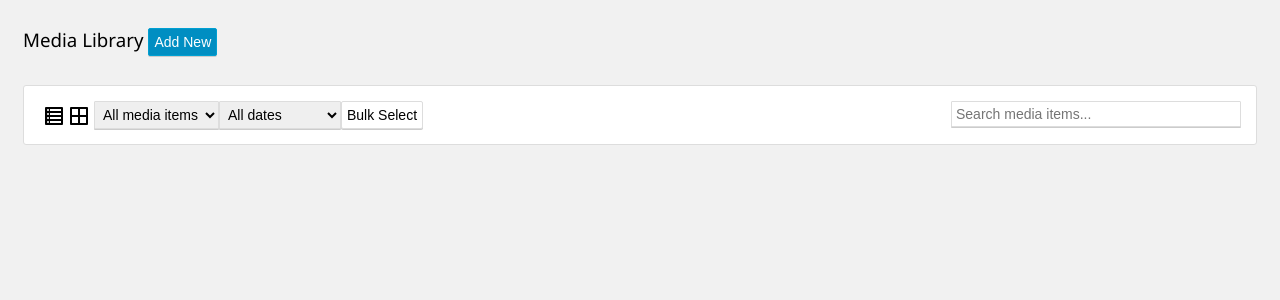
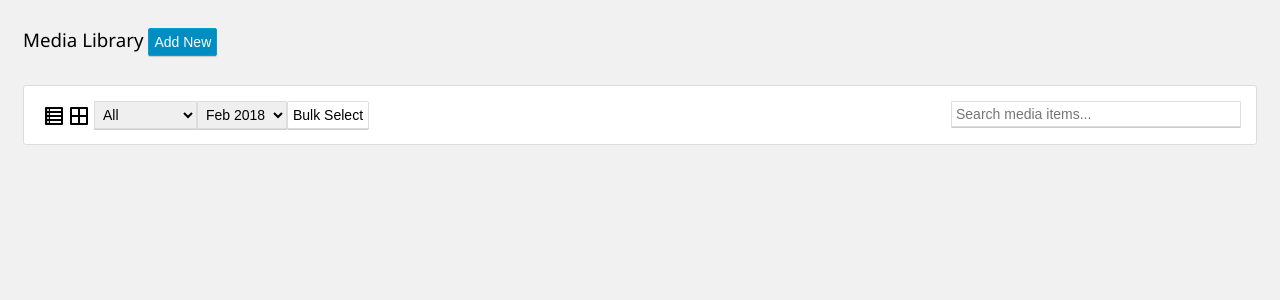
Before and after one commit to Cortek-Solutions/ng-media, an Angular app: page / in a window 1280 px wide. Shown: the top 300 px of the page. Built offline with nearby package versions, Linux system fonts and the light colour scheme.

Commit message:
Refactor the markup

```diff
--- a/src/app/ng-media/components/grid-view/grid-view.component.html
+++ b/src/app/ng-media/components/grid-view/grid-view.component.html
@@ -1,3 +1,3 @@
 <div class="preview-image" *ngFor="let image of images">
-    <div [style.backgroundImage]="'url('+ image.src +')'"></div>
-  </div>
+  <div [style.backgroundImage]="'url('+ image.src +')'"></div>
+</div>
--- a/src/app/ng-media/components/media-toolbar/media-toolbar.component.html
+++ b/src/app/ng-media/components/media-toolbar/media-toolbar.component.html
@@ -7,18 +7,12 @@
       <span class="icon dashicons-grid-view"></span>
     </div>
   </div>
-
   <select id="media-attachment-filters" class="ngm-input">
-    <option value="all">All media items</option>
-    <option value="image">Images</option>
-    <option value="audio">Audio</option>
-    <option value="video">Video</option>
-    <option value="others">Other types</option>
+    <option [value]="type.value" *ngFor="let type of types">{{type.value}}</option>
   </select>
 
   <select id="media-attachment-date-filters" class="ngm-input">
-    <option value="all">All dates</option>
-    <option value="0">February 2018</option>
+      <option [value]="date.value" *ngFor="let date of dates">{{date.value}}</option>
   </select>
 
   <button class="ngm-btn ngm-btn-md">Bulk Select</button>
--- a/src/app/ng-media/components/media-toolbar/media-toolbar.component.ts
+++ b/src/app/ng-media/components/media-toolbar/media-toolbar.component.ts
@@ -7,7 +7,39 @@ import { Component, OnInit } from '@angular/core';
 })
 export class MediaToolbarComponent implements OnInit {
 
-  constructor() { }
+  public types = [];
+  public dates = [];
+
+  constructor() {
+    this.types = [
+      {
+        key: 'all',
+        value: 'All'
+      },
+      {
+        key: 'image',
+        value: 'Images'
+      },
+      {
+        key: 'audio',
+        value: 'Audio'
+      },
+      {
+        key: 'video',
+        value: 'Video'
+      },
+      {
+        key: 'others',
+        value: 'Other types'
+      }
+    ];
+    this.dates = [
+      {
+        key: '2018-08',
+        value: 'Feb 2018'
+      }
+    ];
+  }
 
   ngOnInit() {
   }
```
